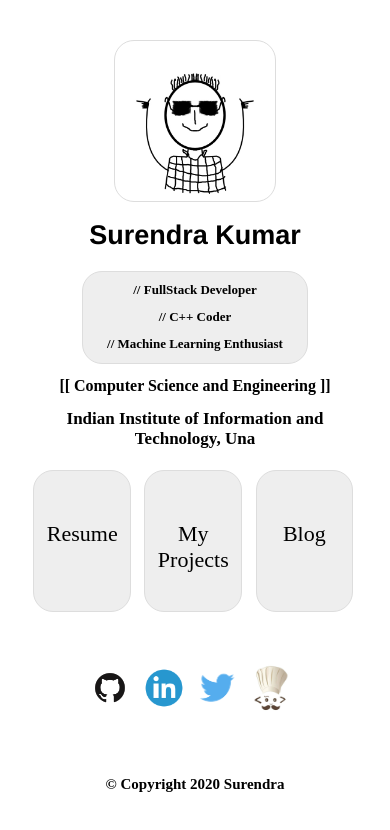
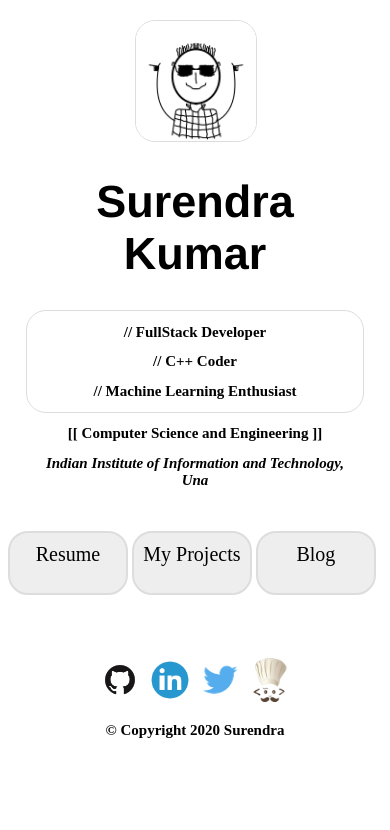
Before and after one commit to skvg/skvg.github.io, a plain HTML site: page index.html in a window 390 px wide. Drawn offline with Linux system fonts and the light colour scheme.

Commit message:
updated theme according to myProject webpage

```diff
--- a/index.css
+++ b/index.css
@@ -1,267 +1,155 @@
 .image {
     margin: auto;
-    margin-top: 40px;
-    width: 40%;
+    display: block;
+    margin-top: 20px;
+    width: 10%;
 }
-
-.inner-image {
-    width: 35%;
-    display: block;
-    margin-top: 10px;
-    margin-left: auto;
-    margin-right: auto;
+.image img {
+    width: 100%;
     border: 1px solid #ddd;
     border-radius: 20px;
-    padding: 5px;
 }
-
-.inner-image:hover {
-    box-shadow: 0 0 2px 1px rgba(0, 140, 186, 0.5);
-}
-
 .name {
+    display: block;
     margin: auto;
     width: 60%;
     text-align: center;
 }
-.inner-name {
+.name h1 {
     font-size: 45px;
     font-family: 'Franklin Gothic Medium', 'Arial Narrow', Arial, sans-serif;
-    margin-bottom: auto;
 }
 .prop{
     margin: auto;
-    width: 60%;
+    width: 38%;
     text-align: center;
     border: 1px solid #ddd;
-    background-color: #eee;
     border-radius: 20px;
     margin-top: 20px;
 }
 .prop h2{
-    font-size: 17px;
+    font-size: 15px;
 }
 .branch{
     margin: auto;
     width: 80%;
     text-align: center;
 }
-.inner-branch{
-    font-size: 23px;
+.branch h2 {
+    font-size: 20px;
 }
 .college{
     margin: auto;
     width: 80%;
     text-align: center;
 }
-.inner-college{
+.college h2{
     font-size: 23px;
+    font-style: italic;
 }
 
-.containers{
+.related {
+    padding-top: 30px;
+    width: 80%;
     margin: auto;
-    width: 90%;
+}
+.related  div{
+    display: inline-block;
+    width: 32%;
     text-align: center;
+    cursor: pointer;
+    border: 2px solid #ddd;
+    background-color: #eee;
+    padding-top: 10px;
+    padding-bottom: 15px;
+    border-radius: 20px;
+    height: 40px;
 }
-.containers div{
-    width: 29%;
-    float: left;
-    font-size: 40px;
-    margin: 2%;
+.related div a{
+    text-decoration: none;
+    color: black;
+    font-size: 30px;
 }
-.containers a{
-    cursor: pointer;
-    border: 1px solid #ddd;
-    text-decoration: none;
-    display: block;
-    color: black;
-    background-color: #eee;
-    padding-top: 50px;
-    border-radius: 20px;
-    height: 90px;
-}
-.containers a:hover{
-    background-color: #ddd;
-}
-
 .social{
-    width: 50%;
+    width: 300px;
     margin: auto;
-    padding-top: 200px;
+    padding-top: 60px;
 }
 .social a{
     width: 24%;
-    float: left;
+    display: inline-block;
     text-align: center;
 }
 .social img{
-    background-color: white;
     width: 50px;
 }
 .copyright{
-    width: 60%;
-    margin: auto;
+    margin-top: auto;
     font-size: 10px;
     text-align: center;
-    padding-top: 100px;
 }
 /* for devices having display size 1000px  */
-@media screen and (max-width:1000px){
+@media screen and (max-width:1200px){
     .image {
-        width: 50%;
+        width: 15%;
     }
-
-    .inner-image {
-        width: 50%;
+}
+@media screen and (max-width:750px){
+    .image {
+        width: 20%;
     }
-
-    .name{
-
+@media screen and (max-width:650px){
+    .image{
+        width: 150px;
     }
-    .inner-name{
-        font-size: 40px;
+    .prop {
+        width: 60%;
     }
-    .prop h2{
+    .related {
+        width: 100%;
+    }
+    .related  div{
+        width: 31.5%;
+        padding-bottom: 10px;
+    }
+    .related div a{
+        font-size: 25px;
+    }
+    .social{
+        width: 200px;
+    }
+    .social a {
+        width: 23%;
+    }
+}
+@media screen and (max-width:460px) {
+    .image{
+        width: 120px;
+    }
+    .prop {
+        width: 90%;
+    }
+    .branch h2 {
         font-size: 15px;
     }
-    .branch{
-
+    .college h2 {
+        font-size: 15px;
     }
-    .inner-branch{
+    .related div {
+        width: 31%;
+    }
+    .related div a {
         font-size: 20px;
     }
-    .college{
-
+}
+@media screen and (max-width:350px){
+    .branch h2 {
+        font-size: 12px;
     }
-    .inner-college{
-        font-size: 18px;
+    .related div {
+        width: 30%;
     }
-    .containers div{
-        font-size: 35px;
+    .related div a {
+        font-size: 15px;
     }
 }
-
-@media screen and (max-width:750px){
-    .image {
-        width: 70%;
-    }
-
-    .inner-image {
-        width: 50%;
-    }
-
-    .name{
-
-    }
-    .inner-name{
-        font-size: 30px;
-    }
-    .prop h2{
-        font-size: 14px;
-    }
-    .branch{
-
-    }
-    .inner-branch{
-        font-size: 18px;
-    }
-    .college{
-
-    }
-    .inner-college{
-        font-size: 20px;
-    }
-    .containers div{
-        font-size: 27px;
-    }
-    .social{
-        width: 55%;
-    }
-}
-
-@media screen and (max-width:560px){
-    .image {
-        width: 80%;
-    }
-
-    .inner-image {
-        width: 50%;
-    }
-
-    .name{
-
-    }
-    .inner-name{
-        font-size: 27px;
-    }
-    .prop h2{
-        font-size: 13px;
-    }
-    .branch{
-        width: 90%;
-    }
-    .inner-branch{
-        font-size: 16px;
-    }
-    .college{
-
-    }
-    .inner-college{
-        font-size: 17px;
-    }
-    .containers div{
-        font-size: 22px;
-    }
-    .social{
-        width: 60%;
-    }
-}
-@media screen and (max-width:370px){
-    .image{
-        width: 370px;
-    }
-    .inner-image{
-        width: 200px;
-    }
-
-    .name{
-        width: 370px;
-    }
-    .inner-name{
-        font-size: 25px;
-    }
-    .prop{
-        width: 310px;
-        margin-left: 30px;
-        margin-right: 30px;
-    }
-    .branch{
-        width: 370px;
-    }
-    .inner-branch{
-        font-size: 15px;
-    }
-    .college{
-        width: 370px;
-    }
-    .inner-college{
-        font-size: 14px;
-    }
-    .containers{
-        width: 370px;
-    }
-    .containers div{
-        font-size: 22px;
-    }
-    .containers a{
-
-    }
-    .social{
-        width: 300px;
-        padding-left: 35px;
-        padding-right: 35px;
-    }
-    .copyright{
-        width: 370px;
-    }
-}
--- a/index.html
+++ b/index.html
@@ -8,11 +8,11 @@
 
     <body>
         <div class="image">
-            <img class="inner-image" src="skvg1.jpeg">
+            <img src="skvg1.jpeg">
         </div>
 
         <div class="name">
-            <h1 class="inner-name">Surendra Kumar</h1>
+            <h1>Surendra Kumar</h1>
         </div>
 
         <div class="prop">
@@ -22,25 +22,23 @@
         </div>
 
         <div class="branch">
-            <h2 class="inner-branch">[[ Computer Science and Engineering ]]</h2>
+            <h2>[[ Computer Science and Engineering ]]</h2>
         </div>
 
         <div class="college">
-            <h2 class="inner-college">Indian Institute of Information and Technology, Una</h2>
+            <h2>Indian Institute of Information and Technology, Una</h2>
         </div>
-
-        <div class="containers">
+        <div>
+            <!-- footer -->
+            <div class="related">
                 <div>
                     <a href="Resume_18123.pdf">Resume</a>
-                <!-- resume -->
                 </div>
-            <div>
+                <div class="related_my_projects">
                     <a href="https://skvg.github.io/myProjects">My Projects</a>
-                <!-- work -->
                 </div>
                 <div>
                     <a href="https://skvg.github.io/blog">Blog</a>
-                <!-- blog -->
                 </div>
             </div>
 
@@ -64,5 +62,6 @@
                 <h2>&copy; Copyright 2020 Surendra</h2>
                 <!-- copyright area -->
             </div>
+        </div>
     </body>
 </html>
```
Lines whose indentation alone changed are shown as unchanged.
